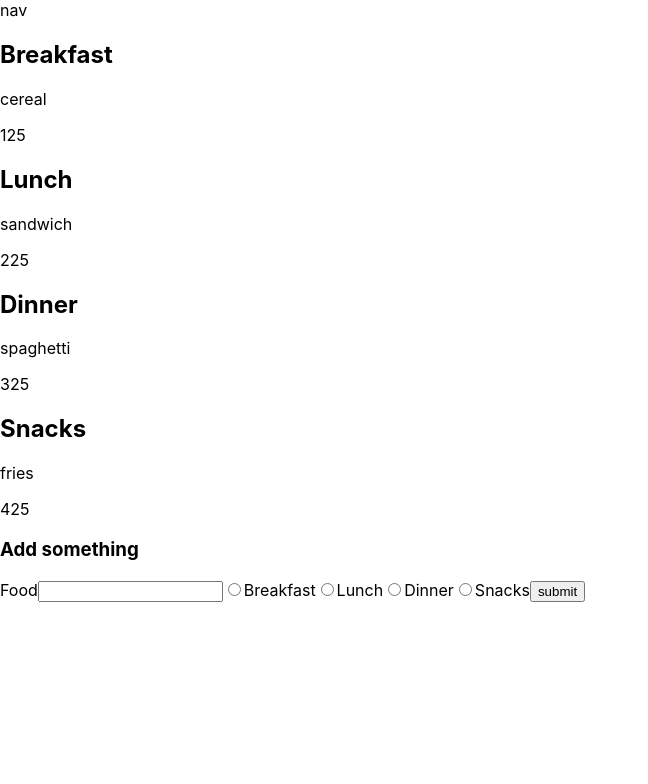
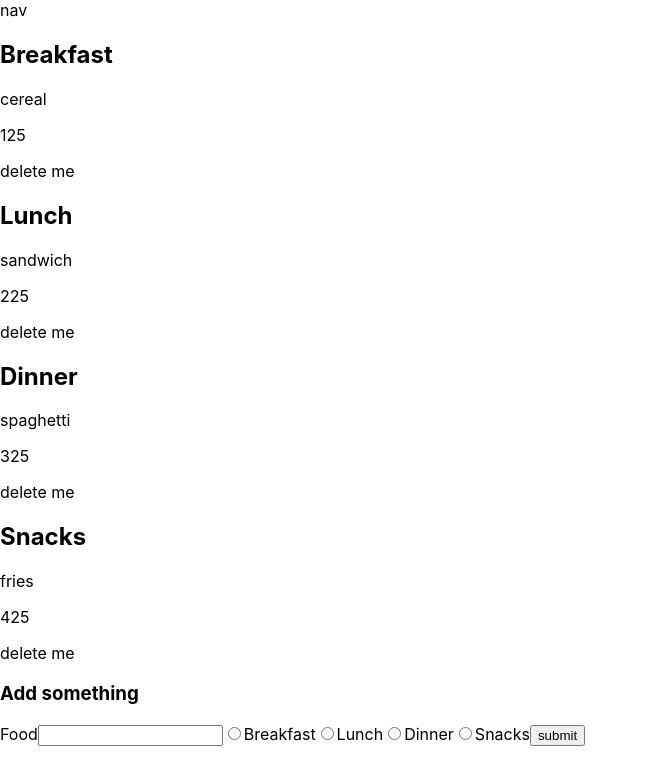
Before and after one commit to BartlomiejRuson/cal-calculator, a Next.js app: page / in a window 1280 px wide. Shown: the top 784 px of the page, without its empty margins (0-648 px from the left). Built offline with nearby package versions, Linux system fonts and the light colour scheme.

Commit message:
usuwanie jedzenia

```diff
--- a/pages/index.js
+++ b/pages/index.js
@@ -16,8 +16,31 @@ export default function Home() {
     kcals: "",
   });
 
+  const deleteFood = (id,dish) =>{
+    console.log("delete clicked")
+    switch(dish){
+      case "breakfast":
+        const newBreakfast= bre.filter((item)=>{return item.id != id })
+        setBre(newBreakfast);
+      break;
+      case "lunch":
+        const newLunch= lun.filter((item)=>{return item.id != id })
+        setLun(newLunch);
+      break;
+      case "dinner":
+        const newDinner= din.filter((item)=>{return item.id != id })
+        setDin(newDinner);
+      break;
+      case "snacks":
+        const newSnacks= sna.filter((item)=>{return item.id != id })
+        setSna(newSnacks);
+      break;
+      default:
+    }
+  }
+
   useEffect(() => {
-    console.log(currentFood);
+
     switch (dish) {
       case "breakfast":
         setBre([
@@ -44,7 +67,7 @@ export default function Home() {
         ]);
         break;
       default:
-        console.log("error");
+
     }
   }, [currentFood]);
 
@@ -89,6 +112,7 @@ export default function Home() {
               <div key={item.id}>
                 <p>{item.name}</p>
                 <p>{item.kcals}</p>
+                <div onClick={()=>{deleteFood(item.id,"breakfast")}}>delete me</div>
               </div>
             ))}
           </div>
@@ -100,6 +124,7 @@ export default function Home() {
               <div key={item.id}>
                 <p>{item.name}</p>
                 <p>{item.kcals}</p>
+                <div onClick={()=>{deleteFood(item.id,"lunch")}}>delete me</div>
               </div>
             ))}
           </div>
@@ -111,6 +136,7 @@ export default function Home() {
               <div key={item.id}>
                 <p>{item.name}</p>
                 <p>{item.kcals}</p>
+                <div onClick={()=>{deleteFood(item.id,"dinner")}}>delete me</div>
               </div>
             ))}
           </div>
@@ -122,6 +148,7 @@ export default function Home() {
               <div key={item.id}>
                 <p>{item.name}</p>
                 <p>{item.kcals}</p>
+                <div onClick={()=>{deleteFood(item.id,"snacks")}}>delete me</div>
               </div>
             ))}
           </div>
```
